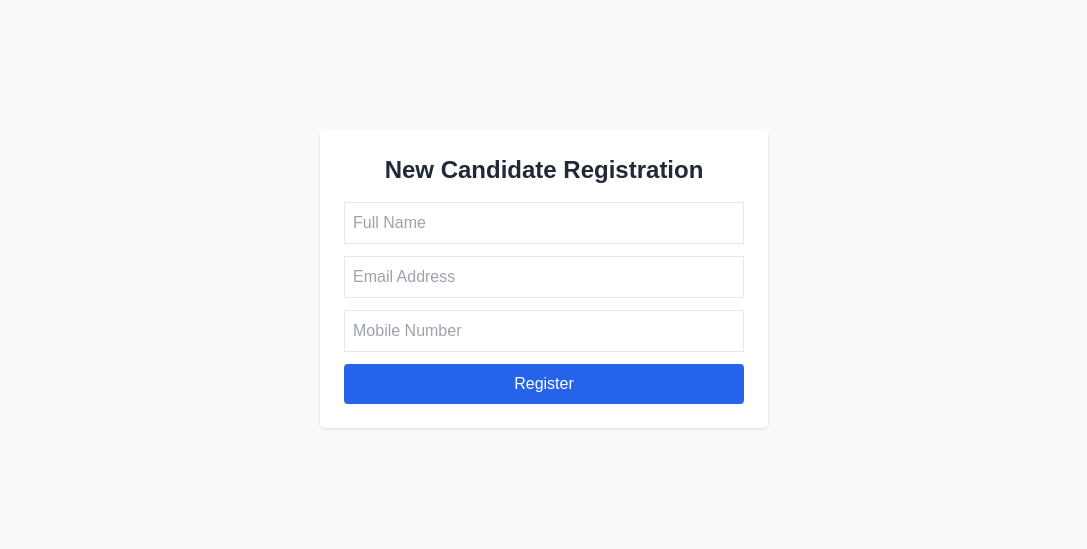
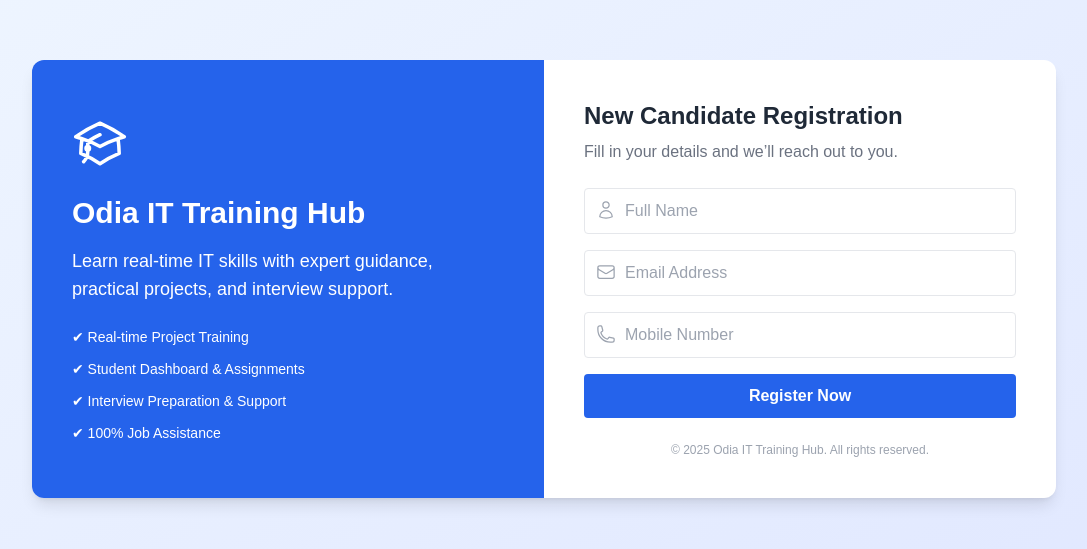
Before and after one commit to ajaykumb/odia-it-training-hub, a Next.js app: page /register in a window 1280 px wide. Shown: the part 121-670 px from the top of the page, without its empty margins (96-1183 px from the left). Built offline with nearby package versions, Linux system fonts and the light colour scheme.

Commit message:
Update RegisterForm.js

```diff
--- a/components/RegisterForm.js
+++ b/components/RegisterForm.js
@@ -1,12 +1,18 @@
 import { useState } from "react";
 import { collection, addDoc, serverTimestamp } from "firebase/firestore";
 import { db } from "../utils/firebaseConfig";
+import {
+  AcademicCapIcon,
+  UserIcon,
+  EnvelopeIcon,
+  PhoneIcon,
+} from "@heroicons/react/24/outline";
 
 export default function RegisterForm() {
   const [form, setForm] = useState({
     name: "",
     email: "",
-    phone: ""
+    phone: "",
   });
 
   const [loading, setLoading] = useState(false);
@@ -23,67 +29,112 @@ export default function RegisterForm() {
     try {
       await addDoc(collection(db, "registrations"), {
         ...form,
-        createdAt: serverTimestamp()
+        source: "website",
+        createdAt: serverTimestamp(),
       });
 
-      setSuccess("Thank you! We will contact you soon.");
+      setSuccess("Registration successful! Our team will contact you soon.");
       setForm({ name: "", email: "", phone: "" });
-    } catch (err) {
-      alert("Registration failed. Try again.");
+    } catch (error) {
+      alert("Something went wrong. Please try again.");
     }
 
     setLoading(false);
   };
 
   return (
-    <div className="min-h-screen flex items-center justify-center bg-gray-50">
-      <div className="max-w-md w-full bg-white p-6 rounded shadow">
-        <h2 className="text-2xl font-bold text-center mb-4">
+    <div className="min-h-screen bg-gradient-to-br from-blue-50 to-indigo-100 flex items-center justify-center px-4">
+      <div className="grid md:grid-cols-2 max-w-5xl w-full bg-white rounded-xl shadow-lg overflow-hidden">
+
+        {/* LEFT INFO SECTION */}
+        <div className="hidden md:flex flex-col justify-center bg-blue-600 text-white p-10">
+          <AcademicCapIcon className="w-14 h-14 mb-6" />
+          <h2 className="text-3xl font-bold mb-4">
+            Odia IT Training Hub
+          </h2>
+          <p className="text-lg mb-6">
+            Learn real-time IT skills with expert guidance, practical projects,
+            and interview support.
+          </p>
+          <ul className="space-y-3 text-sm">
+            <li>✔ Real-time Project Training</li>
+            <li>✔ Student Dashboard & Assignments</li>
+            <li>✔ Interview Preparation & Support</li>
+            <li>✔ 100% Job Assistance</li>
+          </ul>
+        </div>
+
+        {/* RIGHT FORM SECTION */}
+        <div className="p-8 md:p-10">
+          <h3 className="text-2xl font-bold text-gray-800 mb-2">
             New Candidate Registration
-        </h2>
+          </h3>
+          <p className="text-gray-500 mb-6">
+            Fill in your details and we’ll reach out to you.
+          </p>
 
-        <form onSubmit={handleSubmit}>
+          <form onSubmit={handleSubmit} className="space-y-4">
+
+            {/* Name */}
+            <div className="relative">
+              <UserIcon className="w-5 h-5 text-gray-400 absolute top-3 left-3" />
               <input
+                type="text"
                 name="name"
                 placeholder="Full Name"
                 required
+                value={form.name}
                 onChange={handleChange}
-            value={form.name}
-            className="w-full border p-2 mb-3"
+                className="w-full pl-10 p-2.5 border rounded focus:ring-2 focus:ring-blue-500 outline-none"
               />
+            </div>
 
+            {/* Email */}
+            <div className="relative">
+              <EnvelopeIcon className="w-5 h-5 text-gray-400 absolute top-3 left-3" />
               <input
+                type="email"
                 name="email"
-            type="email"
                 placeholder="Email Address"
                 required
+                value={form.email}
                 onChange={handleChange}
-            value={form.email}
-            className="w-full border p-2 mb-3"
+                className="w-full pl-10 p-2.5 border rounded focus:ring-2 focus:ring-blue-500 outline-none"
               />
+            </div>
 
+            {/* Phone */}
+            <div className="relative">
+              <PhoneIcon className="w-5 h-5 text-gray-400 absolute top-3 left-3" />
               <input
+                type="tel"
                 name="phone"
-            type="tel"
                 placeholder="Mobile Number"
                 required
+                value={form.phone}
                 onChange={handleChange}
-            value={form.phone}
-            className="w-full border p-2 mb-3"
+                className="w-full pl-10 p-2.5 border rounded focus:ring-2 focus:ring-blue-500 outline-none"
               />
+            </div>
 
+            {/* Button */}
             <button
               type="submit"
               disabled={loading}
-            className="w-full bg-blue-600 text-white py-2 rounded"
+              className="w-full bg-blue-600 hover:bg-blue-700 text-white py-2.5 rounded font-semibold transition"
             >
-            {loading ? "Submitting..." : "Register"}
+              {loading ? "Submitting..." : "Register Now"}
             </button>
           </form>
 
           {success && (
-          <p className="text-green-600 text-center mt-3">{success}</p>
+            <p className="text-green-600 text-center mt-4">{success}</p>
           )}
+
+          <p className="text-xs text-gray-400 text-center mt-6">
+            © {new Date().getFullYear()} Odia IT Training Hub. All rights reserved.
+          </p>
+        </div>
       </div>
     </div>
   );
```
Lines whose indentation alone changed are shown as unchanged.
